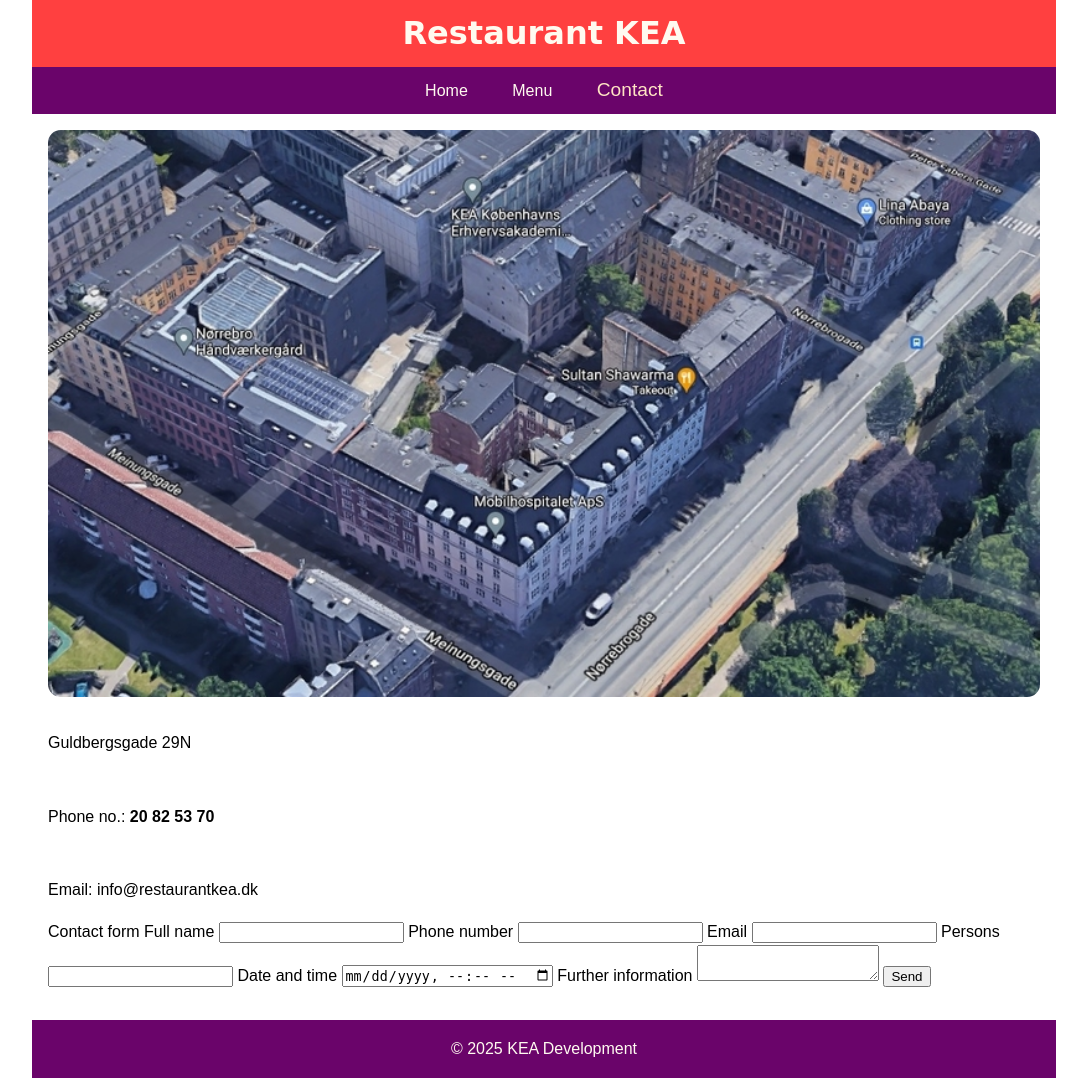
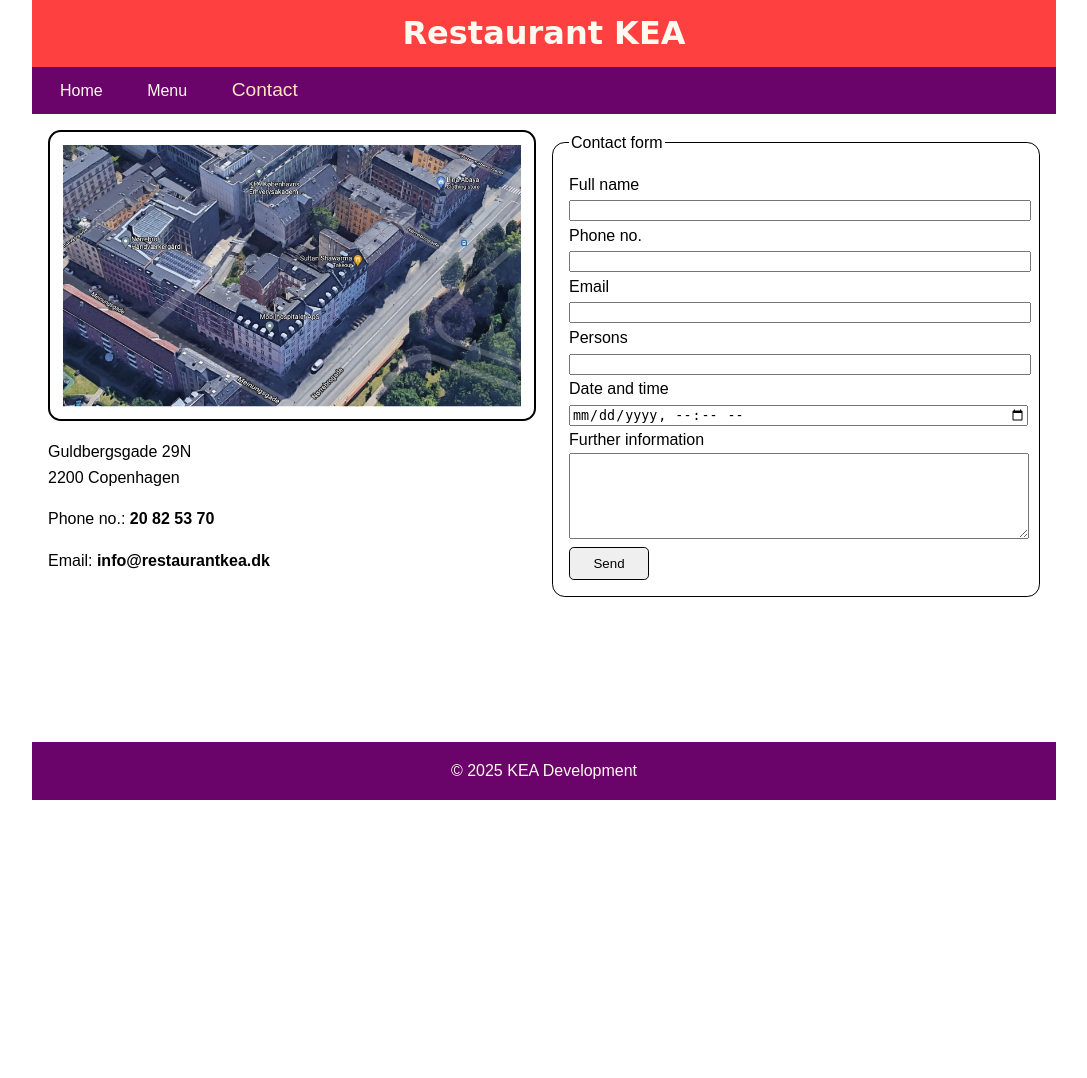
Before and after one commit to simon-stentoft/CSSRestaurant, a Flask app: page /contact in a window 1280 px wide. Shown: the whole page, without its empty margins (96-1183 px from the left). After the commit the page ends 800 px from the top, so only its background shows below. Run offline with Flask 3, Linux system fonts and the light colour scheme.

Commit message:
contact page css and added fieldset tag and a legend tag to html for the form

```diff
--- a/static/css/styles.css
+++ b/static/css/styles.css
@@ -116,12 +116,14 @@ div.menu-card p {
 }
 
 div.menu-card .price {
-  display: block;
-  padding: 1rem auto;
+  display: inline-block;
+  padding: 0.3rem 1rem;
   margin: 0.3rem;
   background-color: var(--backgroundColorHeader);
   color: var(--colorTextSecondary);
-  border: color(var(--backgroundColorSecondary));
+  border: 0.6rem solid var(--backgroundColorSecondary);
+  border-radius: 0.8rem;
+  text-align: center;
 }
 
 blockquote {
@@ -133,10 +135,71 @@ blockquote {
   border-radius: 0.8rem;
 }
 
+/* Contact page styling */
+.contact-page .contact-info {
+  text-align: left;
+}
+.contact-page .contact-info #imgMap {
+  border: 0.15rem solid var(--colorPrimary);
+  padding: 0.8rem;
+  box-sizing: border-box;
+}
+
+.contact-page .contact-info p {
+  margin: 0;
+  padding: 0;
+  > span.span-contact-info {
+    font-weight: bold;
+  }
+}
+
+.contact-form {
+  margin: 0;
+}
+
+.form-container {
+  padding: 1rem;
+  border: 0.1rem solid var(--colorPrimary);
+  border-radius: 0.8rem;
+  margin: 0;
+  > input,
+  textarea {
+    width: 100%;
+  }
+  > textarea {
+    height: 5rem;
+  }
+  > button {
+    cursor: pointer;
+    width: 5rem;
+    border: 0.1rem solid var(--colorPrimary);
+    border-radius: 0.3rem;
+    padding: 0.5rem;
+  }
+}
+
 @media (min-width: 768px) {
+  nav {
+    text-align: left;
+  }
   nav a {
     display: inline-block;
     margin: 0 1.25rem;
     border-bottom: none;
   }
 }
+
+@media (min-width: 1024px) {
+  .contact-page {
+    display: flex;
+    gap: 1rem;
+  }
+
+  .contact-page .contact-info {
+    flex: 1;
+  }
+
+  .contact-page .contact-form {
+    flex: 1;
+  }
+}
--- a/templates/contact.html
+++ b/templates/contact.html
@@ -1,31 +1,41 @@
 {% include '_header.html' %}
-<main>
-  <section>
+<main class="contact-page">
+  <section class="contact-info">
     <img
       src="static/assets/restaurant_assets/img/map.jpg"
       alt="Map"
       id="imgMap"
     />
-    <p>Guldbergsgade 29N</p>
-    <p>Phone no.: <span style="font-weight: bold">20 82 53 70</span></p>
-    <p>Email: info@restaurantkea.dk</p>
+    <p>Guldbergsgade 29N <br />2200 Copenhagen</p>
+    <p>Phone no.: <span class="span-contact-info">20 82 53 70</span></p>
+    <p>Email: <span class="span-contact-info">info@restaurantkea.dk</span></p>
   </section>
-  <section>
+
+  <section class="contact-form">
     <form action="submit">
-      Contact form
+      <fieldset class="form-container">
+        <legend>Contact form</legend>
+
         <label for="fullName">Full name</label>
-      <input type="text" name="fullName" id="fullName" />
-      <label for="phone">Phone number</label>
-      <input type="tel" name="phone" id="phone" />
+        <input type="text" name="fullName" id="fullName" required />
+
+        <label for="phone">Phone no.</label>
+        <input type="tel" name="phone" id="phone" required />
+
         <label for="email">Email</label>
-      <input type="email" name="email" id="email" />
+        <input type="email" name="email" id="email" min="1" required />
+
         <label for="persons">Persons</label>
-      <input type="number" name="persons" id="persons" />
+        <input type="number" name="persons" id="persons" required />
+
         <label for="date">Date and time</label>
-      <input type="datetime-local" name="date" id="date" />
+        <input type="datetime-local" name="date" id="date" required />
+
         <label for="furtherInfo">Further information</label>
         <textarea name="furtherInfo" id="furtherInfo"></textarea>
+
         <button type="submit">Send</button>
+      </fieldset>
     </form>
   </section>
 </main>
```
Lines whose indentation alone changed are shown as unchanged.
